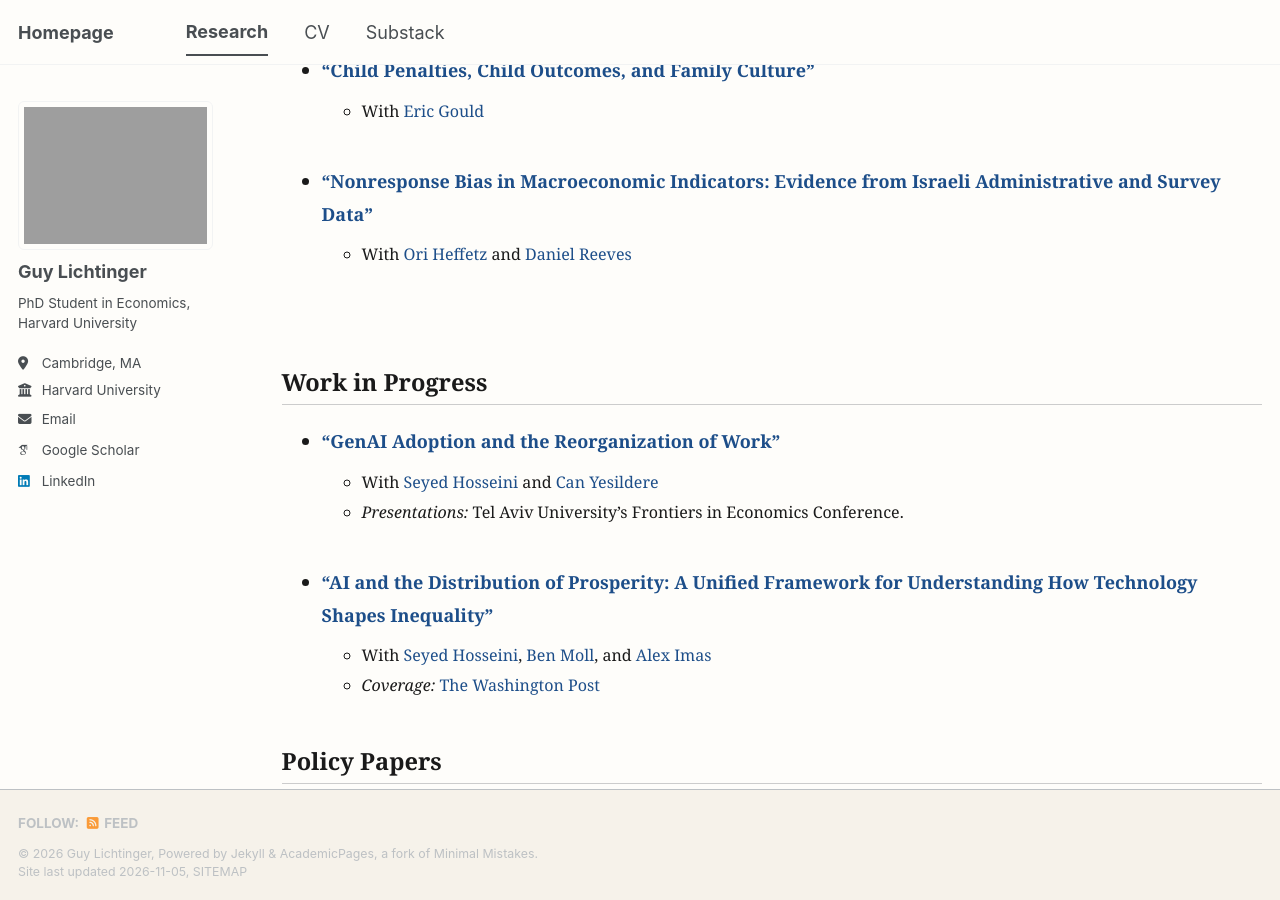
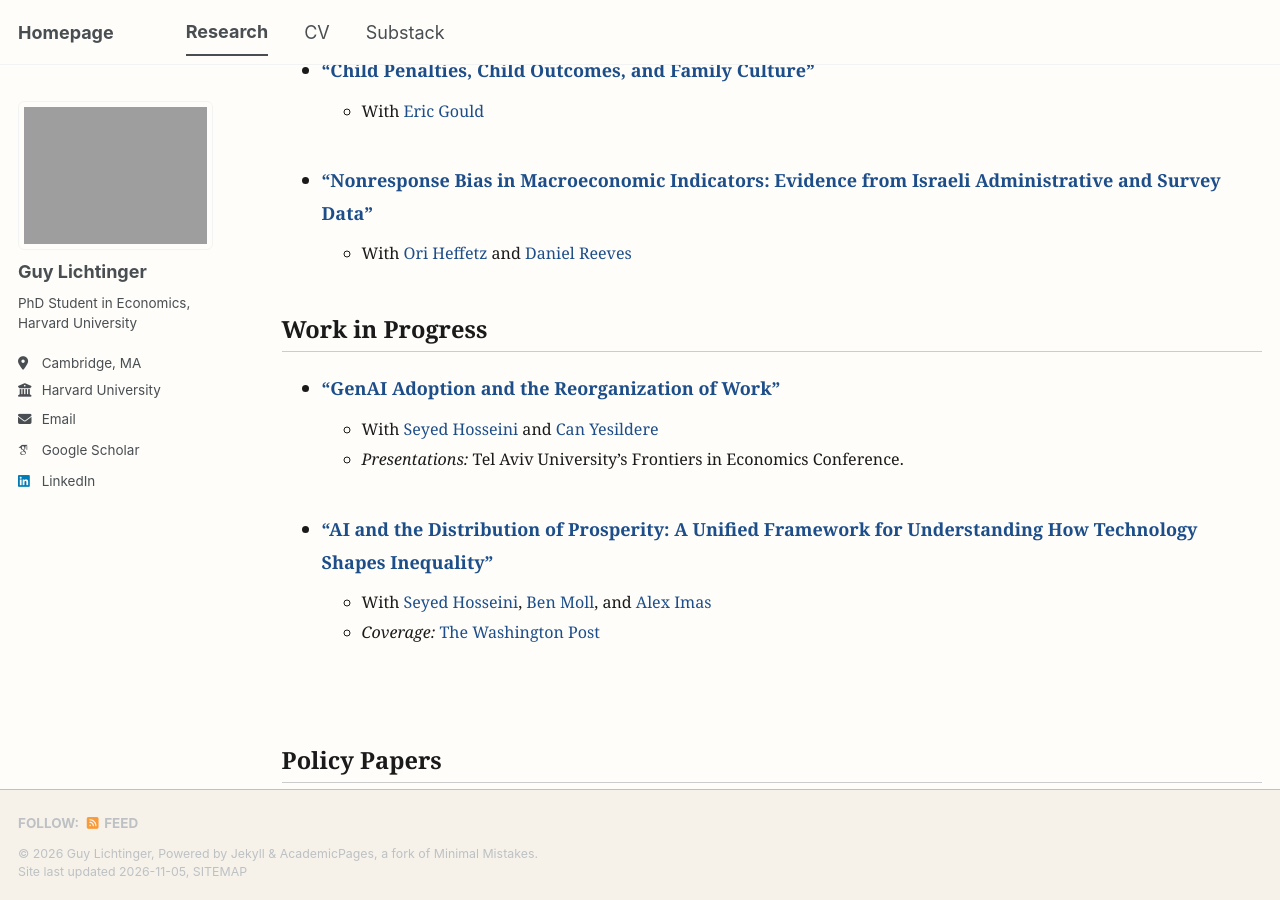
Before and after one commit to guylichtinger/guylichtinger.github.io, a Jekyll site: the page built from _pages/publications.md, in a window 1280 px wide and 900 px high, scrolled down 640 px. Built offline with Jekyll 4.4.1, drawn with Linux system fonts in a browser that asks for light colours; some web fonts are replaced; a script bundle is joined from its source files by our own code; library files that are not in the unit come from our copies.

Commit message:
Refactor publications.md for cleaner formatting
Removed unnecessary HTML elements and adjusted spacing in the publications list.

```diff
--- a/_pages/publications.md
+++ b/_pages/publications.md
@@ -41,13 +41,12 @@ Seminar; U-Chicago's AI in the Workplace Conference; Columbia Business School's
     - With [Eric Gould](https://sites.google.com/site/edgould/home)
 
 
-<div style="height: 2px;"></div>
+<div style="height: 1px;"></div>
 
 
 - **["Nonresponse Bias in Macroeconomic Indicators: Evidence from Israeli Administrative and Survey Data"](https://www.nber.org/papers/w32935)**
     - With [Ori Heffetz](https://users.nber.org/~heffetz/) and [Daniel Reeves](https://www.nber.org/people/daniel_reeves)
 
-<br>
 
 ## Work in Progress
 
@@ -60,6 +59,7 @@ Seminar; U-Chicago's AI in the Workplace Conference; Columbia Business School's
 - **"AI and the Distribution of Prosperity: A Unified Framework for Understanding How Technology Shapes Inequality"**
     - With [Seyed Hosseini](https://sites.google.com/view/mahdi-hosseini/home), [Ben Moll](https://benjaminmoll.com/), and [Alex Imas](https://www.aleximas.com/)
     - *Coverage:* [The Washington Post](https://www.washingtonpost.com/technology/2026/08/20/ai-is-increasing-inequality-economists-hedge-fund-leaders-warn/)
+
 <br>
 
 ## Policy Papers
```
